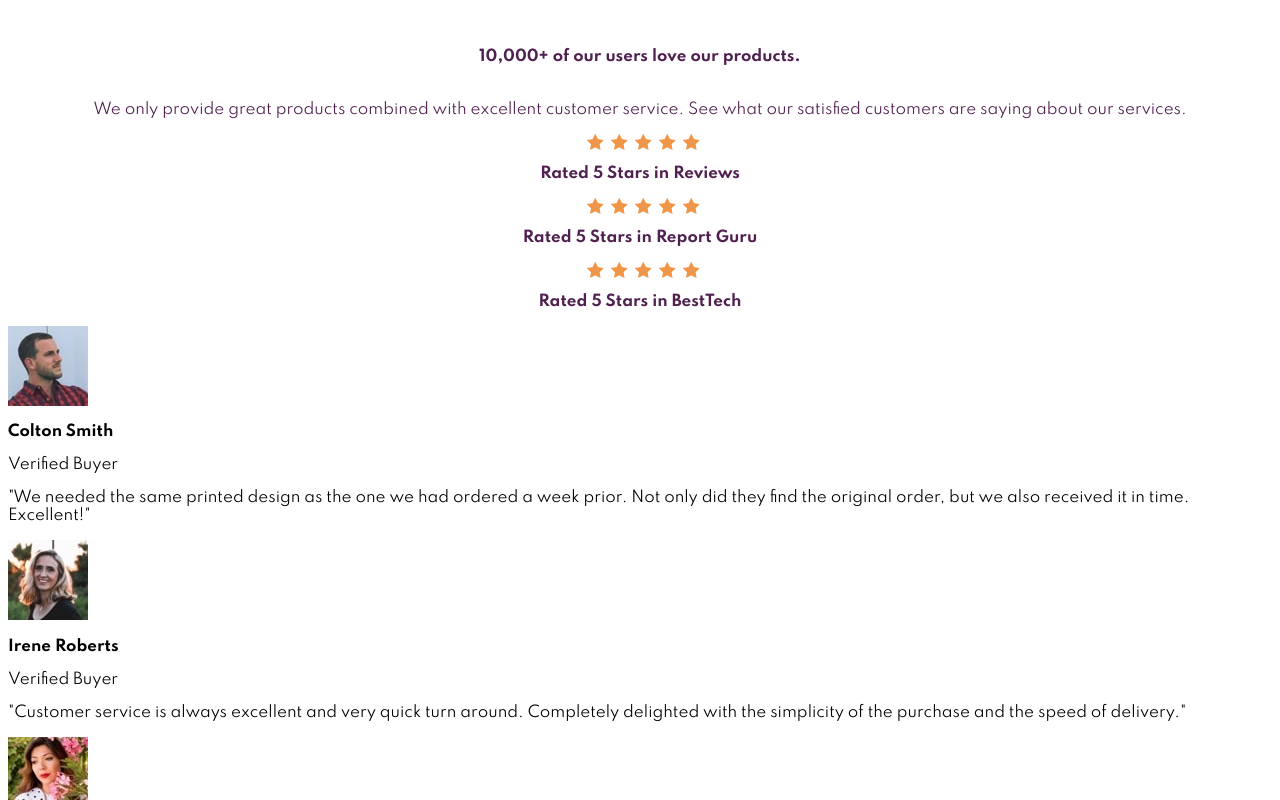
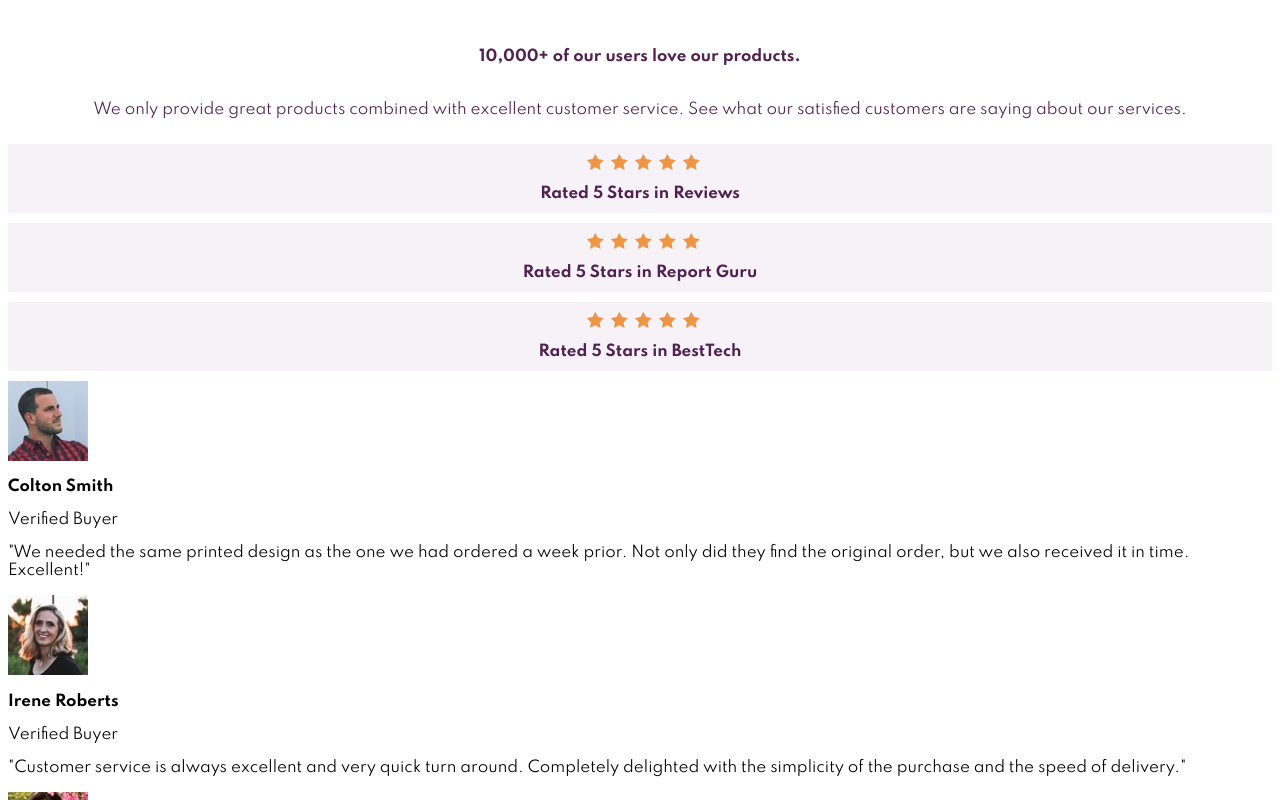
Before and after one commit to royeradames/social-proof-section-master, a React (Create React App) app: page / in a window 1280 px wide. Shown: the top 800 px of the page. Built offline with nearby package versions, Linux system fonts and the light colour scheme.

Commit message:
📦add background color to rates

```diff
--- a/src/App.scss
+++ b/src/App.scss
@@ -49,6 +49,12 @@ $neutral-white: hsl(0, 0%, 100%);
     text-align: center;
     color: $primary-magenta;
     font-weight: bold;
+    margin-bottom: 0;
+  }
+  &__container{
+    background-color: $neutral-magenta-light;
+    padding: 1rem 0rem;
+    margin: 1rem 0rem;
   }
 }
 .testimonials{
```
